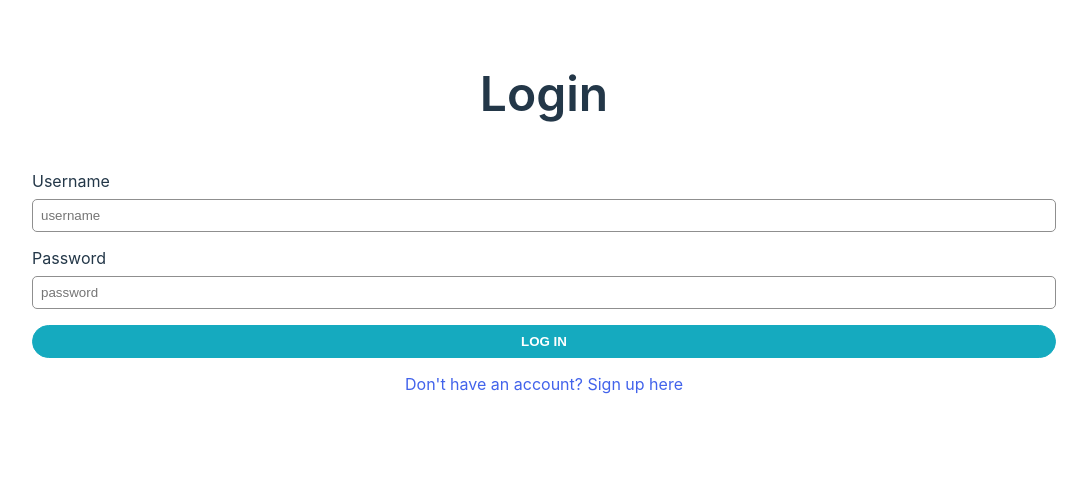
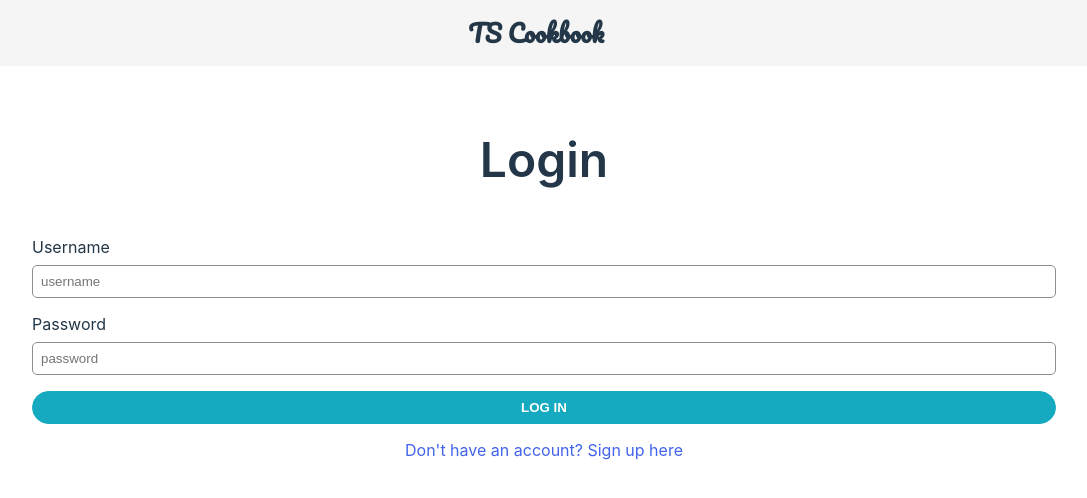
Before and after one commit to Smoopfrog/tscookbook, a React (Create React App) app in the folder frontend/: page /login in a window 1280 px wide. Shown: the top 498 px of the page, without its empty margins (96-1183 px from the left). Built offline with nearby package versions, Linux system fonts and the light colour scheme; no server answers.

Commit message:
reintergrated header

```diff
--- a/frontend/src/App.tsx
+++ b/frontend/src/App.tsx
@@ -23,7 +23,7 @@ function App() {
 
   return (
     <div className="App">
-      {/* <Header /> */}
+      <Header />
       <Outlet />
     </div>
   );
--- a/frontend/src/Components/Header.tsx
+++ b/frontend/src/Components/Header.tsx
@@ -38,7 +38,12 @@ const Header = () => {
 
   return (
     <header
-      className={`header ${(path === "/newrecipe" || isEditPath) && "hide"}`}
+      className={`header ${
+        (path === "/newrecipe" ||
+          (path === "/" && !user.username) ||
+          isEditPath) &&
+        "hide"
+      }`}
     >
       <div className="header-nav">
         <div></div>
```
